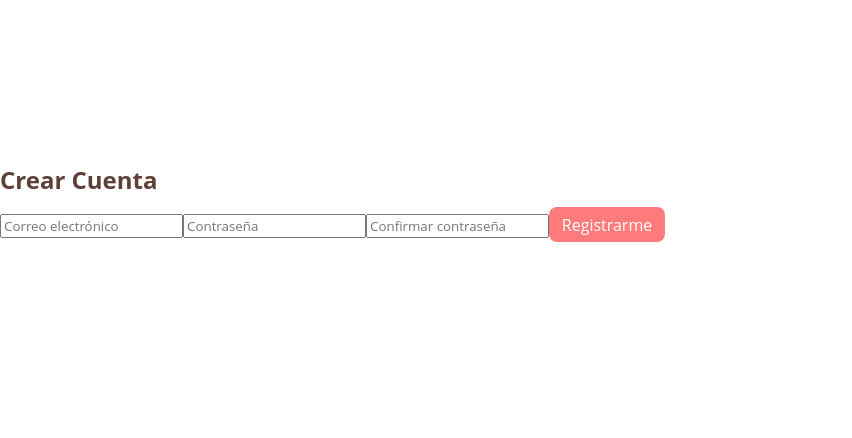
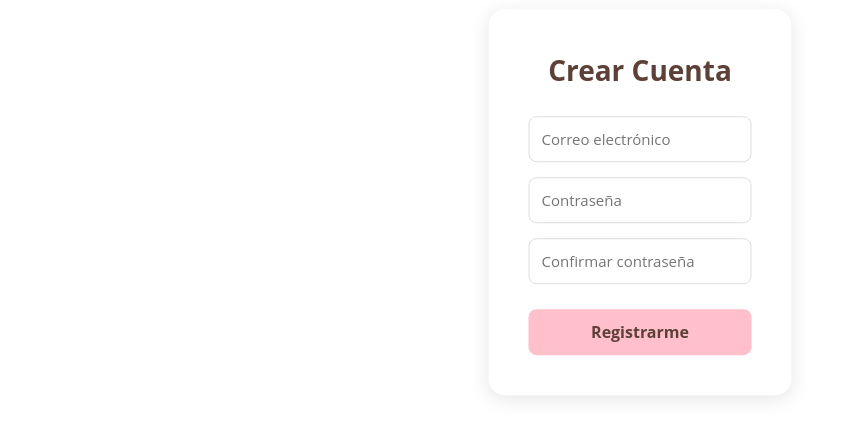
Before and after one commit to Julivega546/Pasteleria-React, a React (Vite) app: page /register in a window 1280 px wide. Shown: the part 198-636 px from the top of the page, without its empty margins (0-852 px from the left). Built offline with nearby package versions, Linux system fonts and the light colour scheme.

Commit message:
terminado

```diff
--- a/src/App.css
+++ b/src/App.css
@@ -294,30 +294,75 @@ button:hover {
   font-weight: bold;
   margin-top: 10px;
 }
-/* --- 🔐 LOGIN Y REGISTRO --- */
-.auth-container {
+
+ .auth-container {
+  position: fixed;
+  top: 50%;
+  left: 50%;
+  transform: translate(-50%, -50%);
+  background-color: #fdfdfd;
+  text-align: center;
   display: flex;
-  justify-content: center;
+  flex-direction: column;
   align-items: center;
-  min-height: 90vh;
-  background: #fff5e6;
 }
 
 .auth-card {
   background: white;
-  border-radius: 12px;
+  border-radius: 16px;
   padding: 40px;
   width: 100%;
   max-width: 400px;
-  box-shadow: 0 4px 12px rgba(0, 0, 0, 0.1);
+  box-shadow: 0 4px 20px rgba(0, 0, 0, 0.1);
   text-align: center;
 }
 
 .auth-card h2 {
-  color: #8B4513;
-  font-family: 'Pacifico', cursive;
-  margin-bottom: 20px;
+  color: #5D4037;
+  margin-bottom: 25px;
   font-size: 28px;
+}
+
+.auth-form {
+  display: flex;
+  flex-direction: column;
+  gap: 15px;
+}
+
+.auth-form input {
+  padding: 12px;
+  border: 1px solid #ddd;
+  border-radius: 10px;
+  outline: none;
+  font-size: 15px;
+  transition: all 0.2s ease-in-out;
+}
+
+.auth-form input:focus {
+  border-color: #ffb6c1;
+  box-shadow: 0 0 8px rgba(255, 182, 193, 0.5);
+}
+
+.btn-auth {
+  background: #ff7b7b;
+  border: none;
+  padding: 12px;
+  border-radius: 10px;
+  cursor: pointer;
+  font-weight: bold;
+  color: white;
+  font-size: 16px;
+  transition: 0.3s;
+}
+
+.btn-auth:hover {
+  background: #e35757;
+}
+
+.auth-message {
+  color: #b22222;
+  margin-top: 10px;
+  font-weight: bold;
 }
 
 .auth-form {
@@ -348,7 +393,7 @@ button:hover {
   font-weight: bold;
   color: #5D4037;
   font-size: 16px;
-  transition: background 0.2s ease;
+  transition: 0.2s ease;
 }
 
 .btn-auth:hover {
@@ -454,3 +499,90 @@ button:hover {
 .profile button:hover {
   background-color: #e35757;
 }
+.cart {
+ position: fixed;
+  top: 50%;
+  left: 50%;
+  transform: translate(-50%, -50%);
+  background-color: #fdfdfd;
+  text-align: center;
+  display: flex;
+  flex-direction: column;
+  align-items: center;
+  justify-content: center;
+  width: 100%;
+}
+
+.cart table {
+  width: 90%;
+  border-collapse: collapse;
+  margin-top: 20px;
+}
+
+.cart th, .cart td {
+  border: 1px solid #ddd;
+  padding: 10px;
+  text-align: center;
+}
+
+.cart th {
+  background-color: #ffc0cb;
+  color: #5D4037;
+}
+
+.cart img {
+  width: 60px;
+  height: 60px;
+  border-radius: 8px;
+  object-fit: cover;
+}
+
+.cart button {
+  background-color: #ff7b7b;
+  color: white;
+  border: none;
+  padding: 8px 16px;
+  border-radius: 8px;
+  cursor: pointer;
+  margin-top: 20px;
+}
+
+.cart button:hover {
+  background-color: #e35757;
+}
+.social-menu {
+  position: relative;
+}
+
+.social-toggle {
+  position: relative;
+  cursor: pointer;
+  font-weight: bold;
+  color: #5D4037;
+}
+
+.social-dropdown {
+  position: absolute;
+  top: 25px;
+  left: 0;
+  background-color: #fff;
+  border-radius: 8px;
+  padding: 10px;
+  box-shadow: 0 2px 8px rgba(0, 0, 0, 0.15);
+  display: flex;
+  flex-direction: column;
+  min-width: 150px;
+  z-index: 10;
+}
+
+.social-dropdown a {
+  color: #5D4037;
+  padding: 5px 8px;
+  text-decoration: none;
+  font-size: 0.9rem;
+}
+
+.social-dropdown a:hover {
+  background-color: #ffe4ec;
+  border-radius: 5px;
+}
--- a/src/App.jsx
+++ b/src/App.jsx
@@ -7,6 +7,8 @@ import Login from "./components/pages/Login";
 import Register from "./components/pages/Register";
 import Profile from "./components/pages/Profile";
 import ProtectedRoute from "./components/pages/ProtectedRoute";
+import ProductsPage from "./components/pages/ProductsPage";
+import BlogsPage from "./components/pages/BlogsPage";
 
 function App() {
   return (
@@ -47,6 +49,18 @@ function App() {
             </ProtectedRoute>
           }
         />
+        <Route
+          path="/productos"
+          element={
+            <ProtectedRoute>
+              <ProductsPage />
+            </ProtectedRoute>
+          }
+        />
+        <Route
+         path="/blogs" element={<BlogsPage />} />
+
+
       </Routes>
     </BrowserRouter>
   );
--- a/src/components/organisms/First.jsx
+++ b/src/components/organisms/First.jsx
@@ -1,8 +1,9 @@
-import React from 'react';
+import React, { useState } from 'react';
 import { HashLink } from 'react-router-hash-link';
 import { Link, useNavigate } from 'react-router-dom';
 
 export default function First() {
+  const [showSocials, setShowSocials] = useState(false);
   const navigate = useNavigate();
   const isLoggedIn = localStorage.getItem("isLoggedIn") === "true";
 
@@ -18,13 +19,28 @@ export default function First() {
         <HashLink smooth to="#first">Inicio</HashLink>
         <HashLink smooth to="#second">Nosotros</HashLink>
         <HashLink smooth to="#third">Recomendado</HashLink>
-        <HashLink smooth to="#fourth">Blogs</HashLink>
+        <HashLink smooth to="#blogs">Blogs</HashLink>
+        <Link to="/productos">Productos</Link>
         {isLoggedIn && <Link to="/cart">Carrito</Link>}
       </nav>
 
-      <p>REDES SOCIALES</p>
+      <nav className="social-menu">
+        <div
+          className="social-toggle"
+          onMouseEnter={() => setShowSocials(true)}
+          onMouseLeave={() => setShowSocials(false)}
+        >
+          <span>🌸 Redes Sociales</span>
+          {showSocials && (
+            <div className="social-dropdown">
+              <a href="https://www.instagram.com" target="_blank" rel="noreferrer">📸 Instagram</a>
+              <a href="https://www.facebook.com" target="_blank" rel="noreferrer">📘 Facebook</a>
+              <a href="https://www.tiktok.com" target="_blank" rel="noreferrer">🎵 TikTok</a>
+              <a href="https://wa.me/56962440331" target="_blank" rel="noreferrer">💬 WhatsApp</a>
+            </div>
+          )}
+        </div>
 
-      <nav>
         {!isLoggedIn && (
           <>
             <Link to="/login">Inicio Sesión</Link>
--- /dev/null
+++ b/src/components/pages/BlogsPage.jsx
@@ -0,0 +1,47 @@
+import React from 'react';
+
+export default function BlogsPage() {
+  const blogs = [
+    {
+      id: 1,
+      title: "Brownie casero fácil 🍫",
+      video: "https://www.youtube.com/embed/KlL5UT_Gbcw",
+      description: "Aprende a preparar un brownie de chocolate intenso, con textura húmeda por dentro y crocante por fuera."
+    },
+    {
+      id: 2,
+      title: "Cheesecake sin horno con frutillas 🍓",
+      video: "https://www.youtube.com/embed/7ep34nmT-zw",
+      description: "Un cheesecake cremoso y suave, ideal para quienes buscan una receta sin horno y deliciosa."
+    },
+    {
+      id: 3,
+      title: "Galletas de avena y plátano saludables 🍪",
+      video: "https://www.youtube.com/embed/8aulAPMCjbc",
+      description: "Fáciles, nutritivas y sin azúcar refinada. Perfectas para el desayuno o la merienda."
+    }
+  ];
+
+  return (
+    <section id="blogs" className="blogs">
+      <h2>Recetas en Video 🎥</h2>
+      <div className="blogs-grid">
+        {blogs.map(blog => (
+          <article key={blog.id} className="blog-card">
+            <iframe
+              width="100%"
+              height="200"
+              src={blog.video}
+              title={blog.title}
+              frameBorder="0"
+              allow="accelerometer; autoplay; clipboard-write; encrypted-media; gyroscope; picture-in-picture"
+              allowFullScreen
+            ></iframe>
+            <h3>{blog.title}</h3>
+            <p>{blog.description}</p>
+          </article>
+        ))}
+      </div>
+    </section>
+  );
+}
--- a/src/components/pages/Home.jsx
+++ b/src/components/pages/Home.jsx
@@ -3,7 +3,7 @@ import First from '../organisms/First'
 import Second from '../organisms/Second'
 import Third from '../organisms/Third'
 import Fourth from '../organisms/Fourth'
-import Product from '../organisms/Product';
+import BlogsPage from './BlogsPage'
 
 
 export default function Home() {
@@ -14,7 +14,9 @@ export default function Home() {
         <Second/>
         <Third/>
         <Fourth/>
-        <Product/>
+        <section id="blogs">
+        <BlogsPage />
+      </section>
 
     </>
 
--- /dev/null
+++ b/src/components/pages/ProductsPage.jsx
@@ -0,0 +1,14 @@
+import React from 'react';
+import First from '../organisms/First';
+import Product from '../organisms/Product';
+
+export default function ProductsPage() {
+  return (
+    <>
+      <First />
+      <section className="products-page">
+        <Product />
+      </section>
+    </>
+  );
+}
--- a/src/components/pages/Register.jsx
+++ b/src/components/pages/Register.jsx
@@ -22,7 +22,6 @@ export default function Register() {
       return;
     }
 
-
     const users = JSON.parse(localStorage.getItem("users")) || [];
     const userExists = users.find((user) => user.email === email);
 
@@ -38,13 +37,14 @@ export default function Register() {
     setSuccess("✅ Registro exitoso. Ahora puedes iniciar sesión.");
     setError("");
 
-    setTimeout(() => navigate("/login"), 2000);
+    setTimeout(() => navigate("/login"), 1500);
   };
 
   return (
-    <section className="register">
+    <section className="auth-container">
+      <div className="auth-card">
         <h2>Crear Cuenta</h2>
-      <form onSubmit={handleRegister} className="register-form">
+        <form onSubmit={handleRegister} className="auth-form">
           <input
             type="email"
             placeholder="Correo electrónico"
@@ -63,11 +63,11 @@ export default function Register() {
             value={confirmPassword}
             onChange={(e) => setConfirmPassword(e.target.value)}
           />
-        <button type="submit">Registrarme</button>
+          <button type="submit" className="btn-auth">Registrarme</button>
         </form>
-
         {error && <p style={{ color: "red" }}>{error}</p>}
         {success && <p style={{ color: "green" }}>{success}</p>}
+      </div>
     </section>
   );
 }
```
Lines whose indentation alone changed are shown as unchanged.
